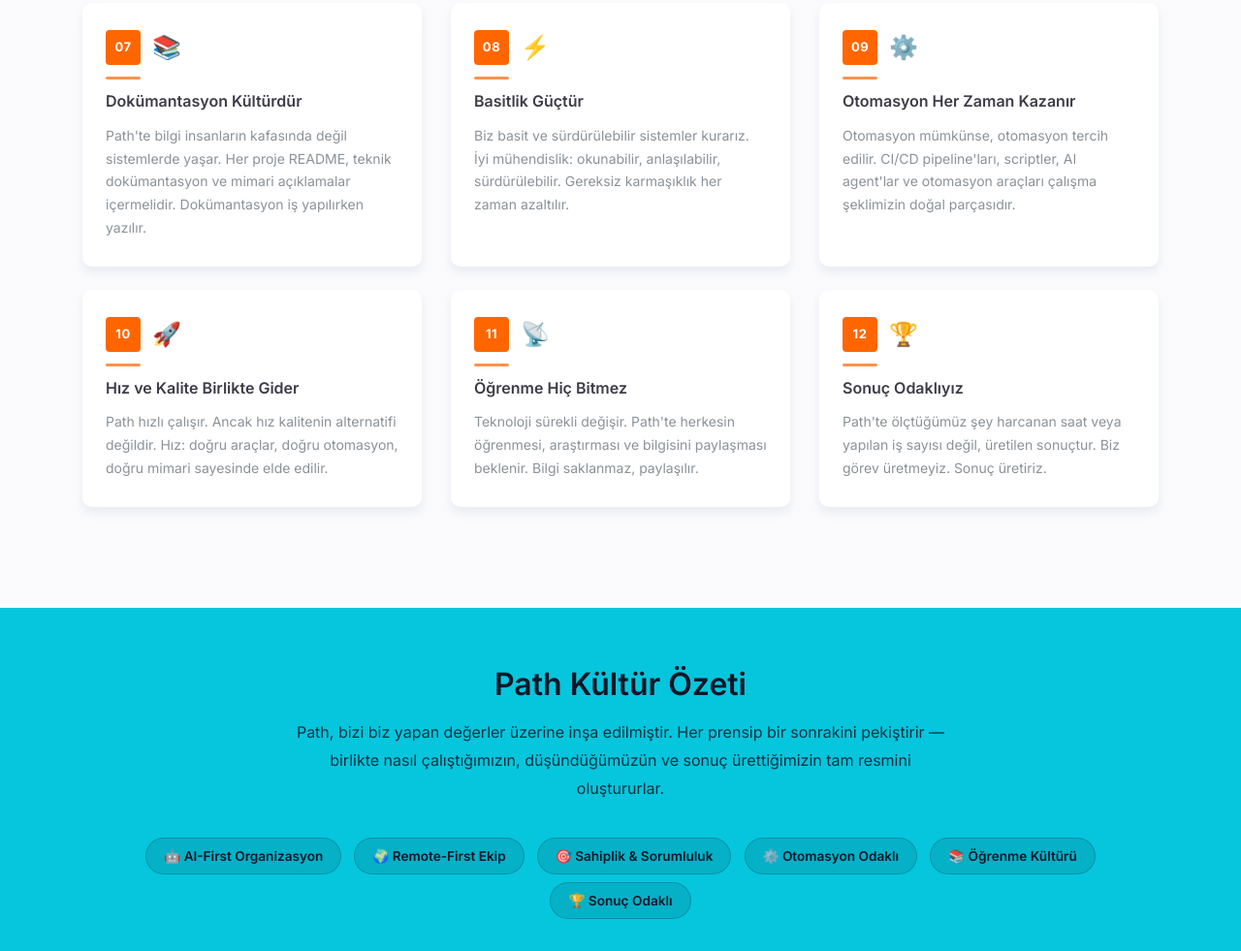
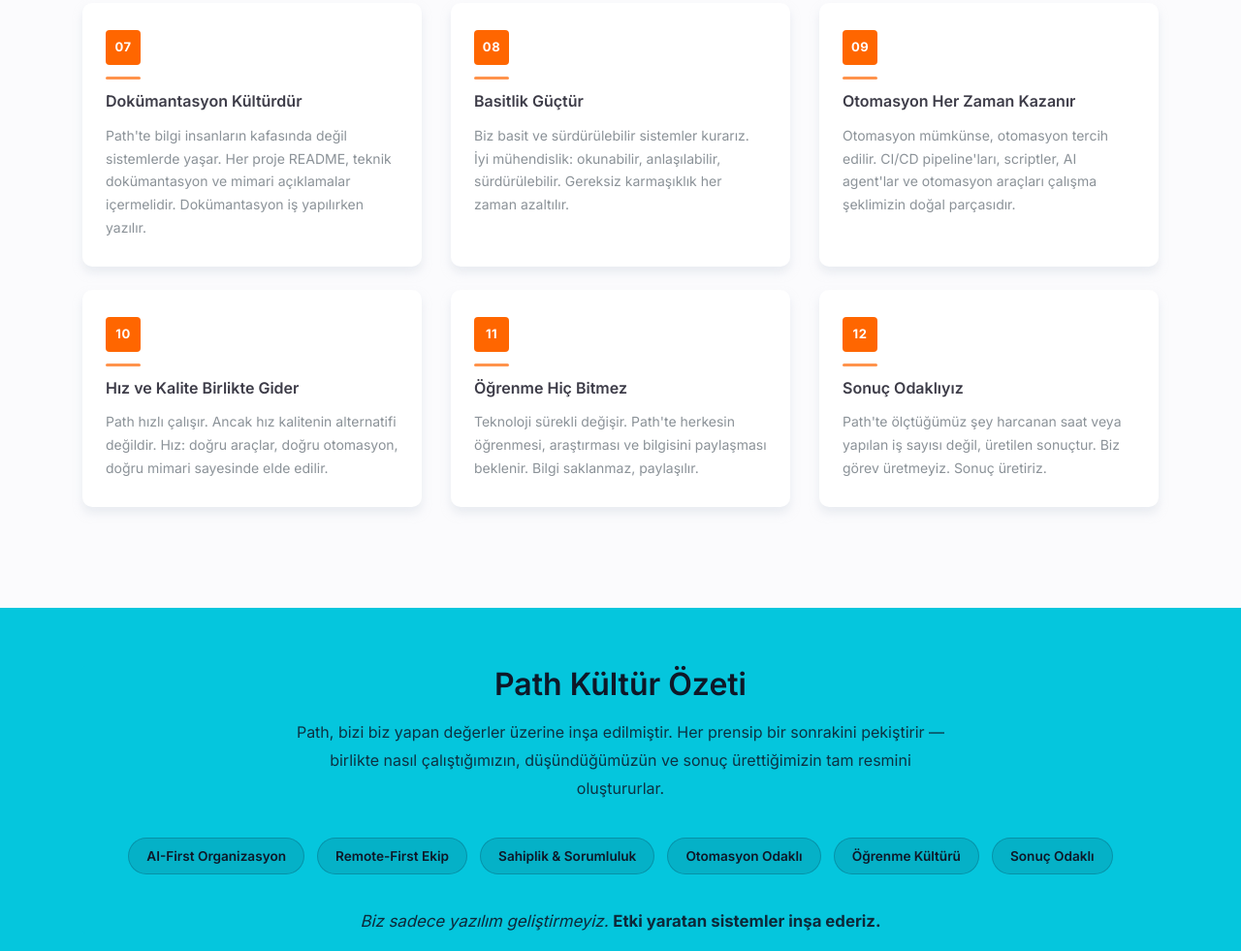
Before and after one commit to noone0/pathmanifest, a website: page index.html in a window 1280 px wide. Shown: the part 1665-2646 px from the top of the page at 97% size. Drawn offline with nearby package versions, Linux system fonts and the light colour scheme.

Commit message:
fix: remove all emojis from page

```diff
--- a/index.html
+++ b/index.html
@@ -700,7 +700,6 @@
           <article class="principle-card" id="principle-1" aria-labelledby="title-1">
             <div class="card-header-row">
               <span class="card-num-badge" aria-label="Principle 1">01</span>
-              <span class="card-icon-wrap" aria-hidden="true">💬</span>
               </div>
             <div class="card-divider"></div>
             <h3 class="card-title" id="title-1" data-i18n="p1_title">Slack Bizim İletişim Merkezimizdir</h3>
@@ -713,7 +712,6 @@
           <article class="principle-card" id="principle-2" aria-labelledby="title-2">
             <div class="card-header-row">
               <span class="card-num-badge" aria-label="Principle 2">02</span>
-              <span class="card-icon-wrap" aria-hidden="true">🌍</span>
               </div>
             <div class="card-divider"></div>
             <h3 class="card-title" id="title-2" data-i18n="p2_title">Remote-First Çalışırız</h3>
@@ -726,7 +724,6 @@
           <article class="principle-card" id="principle-3" aria-labelledby="title-3">
             <div class="card-header-row">
               <span class="card-num-badge" aria-label="Principle 3">03</span>
-              <span class="card-icon-wrap" aria-hidden="true">🎯</span>
               </div>
             <div class="card-divider"></div>
             <h3 class="card-title" id="title-3" data-i18n="p3_title">Sahiplik Kültürü</h3>
@@ -739,7 +736,6 @@
           <article class="principle-card" id="principle-4" aria-labelledby="title-4">
             <div class="card-header-row">
               <span class="card-num-badge" aria-label="Principle 4">04</span>
-              <span class="card-icon-wrap" aria-hidden="true">🤖</span>
               </div>
             <div class="card-divider"></div>
             <h3 class="card-title" id="title-4" data-i18n="p4_title">AI-First Çalışırız</h3>
@@ -752,7 +748,6 @@
           <article class="principle-card" id="principle-5" aria-labelledby="title-5">
             <div class="card-header-row">
               <span class="card-num-badge" aria-label="Principle 5">05</span>
-              <span class="card-icon-wrap" aria-hidden="true">✅</span>
               </div>
             <div class="card-divider"></div>
             <h3 class="card-title" id="title-5" data-i18n="p5_title">Üç Kontrol Kuralı</h3>
@@ -765,7 +760,6 @@
           <article class="principle-card" id="principle-6" aria-labelledby="title-6">
             <div class="card-header-row">
               <span class="card-num-badge" aria-label="Principle 6">06</span>
-              <span class="card-icon-wrap" aria-hidden="true">🔍</span>
               </div>
             <div class="card-divider"></div>
             <h3 class="card-title" id="title-6" data-i18n="p6_title">Problemi Gönderenden Daha İyi Anlarız</h3>
@@ -778,7 +772,6 @@
           <article class="principle-card" id="principle-7" aria-labelledby="title-7">
             <div class="card-header-row">
               <span class="card-num-badge" aria-label="Principle 7">07</span>
-              <span class="card-icon-wrap" aria-hidden="true">📚</span>
               </div>
             <div class="card-divider"></div>
             <h3 class="card-title" id="title-7" data-i18n="p7_title">Dokümantasyon Kültürdür</h3>
@@ -791,7 +784,6 @@
           <article class="principle-card" id="principle-8" aria-labelledby="title-8">
             <div class="card-header-row">
               <span class="card-num-badge" aria-label="Principle 8">08</span>
-              <span class="card-icon-wrap" aria-hidden="true">⚡</span>
               </div>
             <div class="card-divider"></div>
             <h3 class="card-title" id="title-8" data-i18n="p8_title">Basitlik Güçtür</h3>
@@ -804,7 +796,6 @@
           <article class="principle-card" id="principle-9" aria-labelledby="title-9">
             <div class="card-header-row">
               <span class="card-num-badge" aria-label="Principle 9">09</span>
-              <span class="card-icon-wrap" aria-hidden="true">⚙️</span>
               </div>
             <div class="card-divider"></div>
             <h3 class="card-title" id="title-9" data-i18n="p9_title">Otomasyon Her Zaman Kazanır</h3>
@@ -817,7 +808,6 @@
           <article class="principle-card" id="principle-10" aria-labelledby="title-10">
             <div class="card-header-row">
               <span class="card-num-badge" aria-label="Principle 10">10</span>
-              <span class="card-icon-wrap" aria-hidden="true">🚀</span>
               </div>
             <div class="card-divider"></div>
             <h3 class="card-title" id="title-10" data-i18n="p10_title">Hız ve Kalite Birlikte Gider</h3>
@@ -830,7 +820,6 @@
           <article class="principle-card" id="principle-11" aria-labelledby="title-11">
             <div class="card-header-row">
               <span class="card-num-badge" aria-label="Principle 11">11</span>
-              <span class="card-icon-wrap" aria-hidden="true">📡</span>
               </div>
             <div class="card-divider"></div>
             <h3 class="card-title" id="title-11" data-i18n="p11_title">Öğrenme Hiç Bitmez</h3>
@@ -843,7 +832,6 @@
           <article class="principle-card" id="principle-12" aria-labelledby="title-12">
             <div class="card-header-row">
               <span class="card-num-badge" aria-label="Principle 12">12</span>
-              <span class="card-icon-wrap" aria-hidden="true">🏆</span>
               </div>
             <div class="card-divider"></div>
             <h3 class="card-title" id="title-12" data-i18n="p12_title">Sonuç Odaklıyız</h3>
@@ -864,12 +852,12 @@
           Path, bizi biz yapan değerler üzerine inşa edilmiştir. Her prensip bir sonrakini pekiştirir — birlikte nasıl çalıştığımızın, düşündüğümüzün ve sonuç ürettiğimizin tam resmini oluştururlar.
         </p>
         <div role="list" class="mb-3">
-          <span class="pillar-badge" role="listitem" data-i18n="pillar1">🤖 AI-First Organizasyon</span>
-          <span class="pillar-badge" role="listitem" data-i18n="pillar2">🌍 Remote-First Ekip</span>
-          <span class="pillar-badge" role="listitem" data-i18n="pillar3">🎯 Sahiplik &amp; Sorumluluk</span>
-          <span class="pillar-badge" role="listitem" data-i18n="pillar4">⚙️ Otomasyon Odaklı</span>
-          <span class="pillar-badge" role="listitem" data-i18n="pillar5">📚 Öğrenme Kültürü</span>
-          <span class="pillar-badge" role="listitem" data-i18n="pillar6">🏆 Sonuç Odaklı</span>
+          <span class="pillar-badge" role="listitem" data-i18n="pillar1">AI-First Organizasyon</span>
+          <span class="pillar-badge" role="listitem" data-i18n="pillar2">Remote-First Ekip</span>
+          <span class="pillar-badge" role="listitem" data-i18n="pillar3">Sahiplik &amp; Sorumluluk</span>
+          <span class="pillar-badge" role="listitem" data-i18n="pillar4">Otomasyon Odaklı</span>
+          <span class="pillar-badge" role="listitem" data-i18n="pillar5"> Öğrenme Kültürü</span>
+          <span class="pillar-badge" role="listitem" data-i18n="pillar6">Sonuç Odaklı</span>
         </div>
         <p class="colorbox-closing" data-i18n="summary_closing">
           Biz sadece yazılım geliştirmeyiz. <strong data-i18n="summary_closing_strong">Etki yaratan sistemler inşa ederiz.</strong>
@@ -994,12 +982,12 @@
         p12_desc: "Path'te ölçtüğümüz şey harcanan saat veya yapılan iş sayısı değil, üretilen sonuçtur. Biz görev üretmeyiz. Sonuç üretiriz.",
         summary_title: "Path Kültür Özeti",
         summary_body: "Path, bizi biz yapan değerler üzerine inşa edilmiştir. Her prensip bir sonrakini pekiştirir — birlikte nasıl çalıştığımızın, düşündüğümüzün ve sonuç ürettiğimizin tam resmini oluştururlar.",
-        pillar1: "🤖 AI-First Organizasyon",
-        pillar2: "🌍 Remote-First Ekip",
-        pillar3: "🎯 Sahiplik & Sorumluluk",
-        pillar4: "⚙️ Otomasyon Odaklı",
-        pillar5: "📚 Öğrenme Kültürü",
-        pillar6: "🏆 Sonuç Odaklı",
+        pillar1: "AI-First Organizasyon",
+        pillar2: "Remote-First Ekip",
+        pillar3: "Sahiplik & Sorumluluk",
+        pillar4: " Otomasyon Odaklı",
+        pillar5: " Öğrenme Kültürü",
+        pillar6: "Sonuç Odaklı",
         summary_closing: "Biz sadece yazılım geliştirmeyiz. <strong>Etki yaratan sistemler inşa ederiz.</strong>",
         summary_closing_strong: "Etki yaratan sistemler inşa ederiz.",
         footer_tagline: "Path'in 12 Prensibi",
@@ -1046,12 +1034,12 @@
         p12_desc: "At Path we measure not hours, not effort — but results. We do not produce tasks. We produce outcomes.",
         summary_title: "Path Culture Summary",
         summary_body: "Path is built on a foundation of values that make us who we are. Every principle reinforces the next — together they form a complete picture of how we operate, think, and deliver.",
-        pillar1: "🤖 AI-First Organization",
-        pillar2: "🌍 Remote-First Team",
-        pillar3: "🎯 Ownership & Responsibility",
-        pillar4: "⚙️ Automation-Driven",
-        pillar5: "📚 Learning Culture",
-        pillar6: "🏆 Results-Focused",
+        pillar1: "AI-First Organization",
+        pillar2: "Remote-First Team",
+        pillar3: "Ownership & Responsibility",
+        pillar4: " Automation-Driven",
+        pillar5: " Learning Culture",
+        pillar6: "Results-Focused",
         summary_closing: "We do not just build software. <strong>We build systems that create impact.</strong>",
         summary_closing_strong: "We build systems that create impact.",
         footer_tagline: "The 12 Principles of Path",
```
Lines whose indentation alone changed are shown as unchanged.
